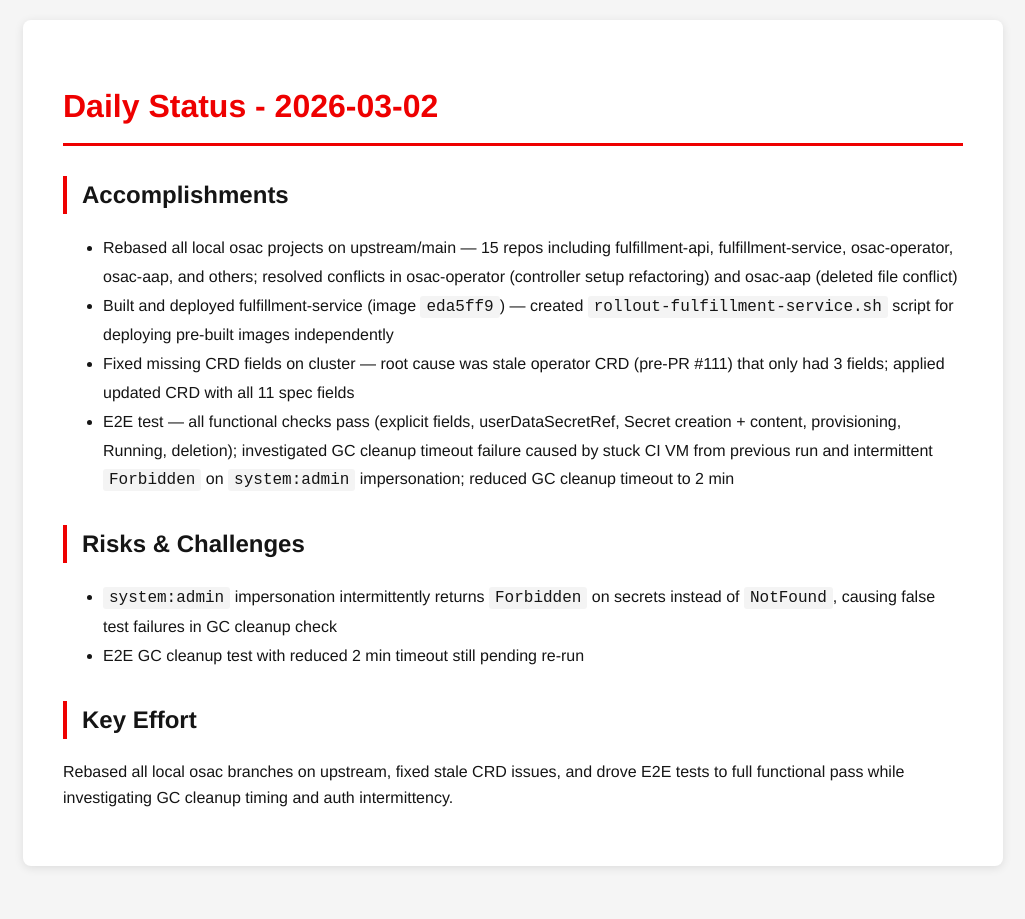
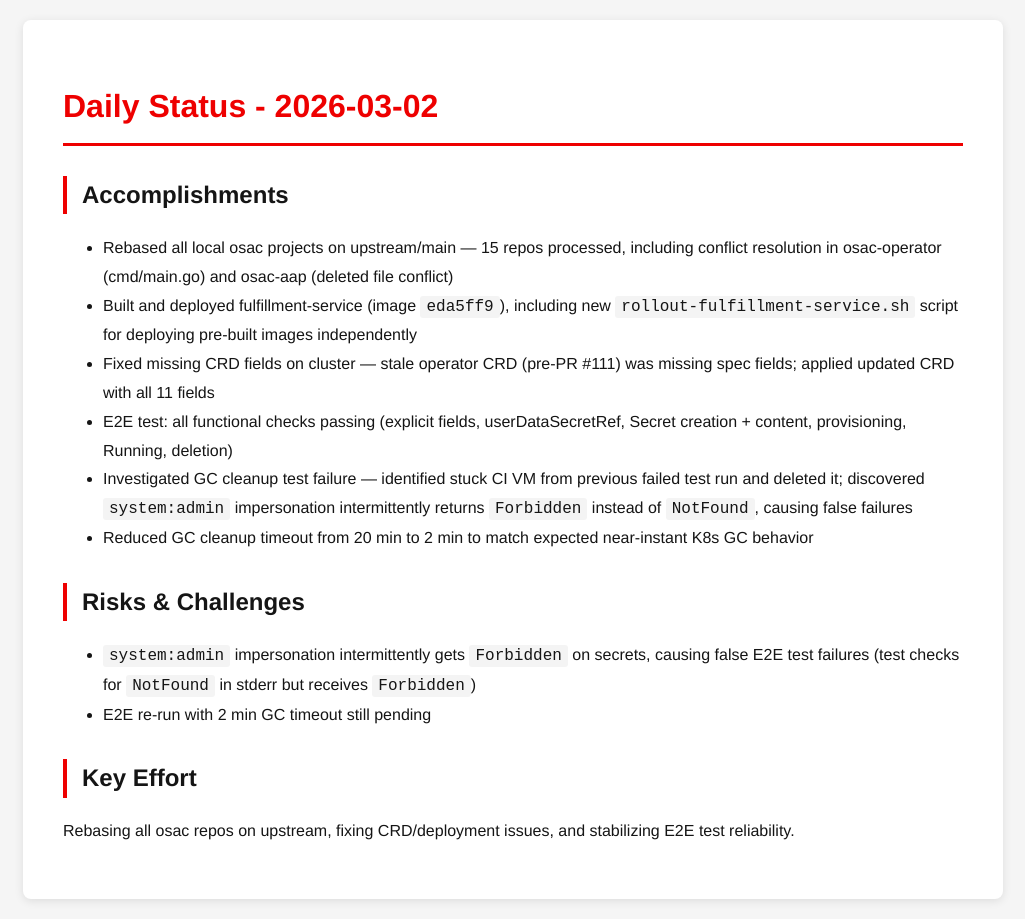
Before and after one commit to tzvatot/daily-status, a Jekyll site: the page built from 2026-03-02.md, in a window 1280 px wide. Shown: the whole page, without its empty margins (127-1152 px from the left). Built offline with Jekyll 4.4.1, drawn with Linux system fonts in a browser that asks for light colours.

Commit message:
Daily status update - 2026-03-02

```diff
--- a/2026-03-02.md
+++ b/2026-03-02.md
@@ -7,14 +7,16 @@ date: 2026-03-02
 # Daily Status - 2026-03-02
 
 ## Accomplishments
-- Rebased all local osac projects on upstream/main — 15 repos including fulfillment-api, fulfillment-service, osac-operator, osac-aap, and others; resolved conflicts in osac-operator (controller setup refactoring) and osac-aap (deleted file conflict)
-- Built and deployed fulfillment-service (image `eda5ff9`) — created `rollout-fulfillment-service.sh` script for deploying pre-built images independently
-- Fixed missing CRD fields on cluster — root cause was stale operator CRD (pre-PR #111) that only had 3 fields; applied updated CRD with all 11 spec fields
-- E2E test — all functional checks pass (explicit fields, userDataSecretRef, Secret creation + content, provisioning, Running, deletion); investigated GC cleanup timeout failure caused by stuck CI VM from previous run and intermittent `Forbidden` on `system:admin` impersonation; reduced GC cleanup timeout to 2 min
+- Rebased all local osac projects on upstream/main — 15 repos processed, including conflict resolution in osac-operator (cmd/main.go) and osac-aap (deleted file conflict)
+- Built and deployed fulfillment-service (image `eda5ff9`), including new `rollout-fulfillment-service.sh` script for deploying pre-built images independently
+- Fixed missing CRD fields on cluster — stale operator CRD (pre-PR #111) was missing spec fields; applied updated CRD with all 11 fields
+- E2E test: all functional checks passing (explicit fields, userDataSecretRef, Secret creation + content, provisioning, Running, deletion)
+- Investigated GC cleanup test failure — identified stuck CI VM from previous failed test run and deleted it; discovered `system:admin` impersonation intermittently returns `Forbidden` instead of `NotFound`, causing false failures
+- Reduced GC cleanup timeout from 20 min to 2 min to match expected near-instant K8s GC behavior
 
 ## Risks & Challenges
-- `system:admin` impersonation intermittently returns `Forbidden` on secrets instead of `NotFound`, causing false test failures in GC cleanup check
-- E2E GC cleanup test with reduced 2 min timeout still pending re-run
+- `system:admin` impersonation intermittently gets `Forbidden` on secrets, causing false E2E test failures (test checks for `NotFound` in stderr but receives `Forbidden`)
+- E2E re-run with 2 min GC timeout still pending
 
 ## Key Effort
-Rebased all local osac branches on upstream, fixed stale CRD issues, and drove E2E tests to full functional pass while investigating GC cleanup timing and auth intermittency.
+Rebasing all osac repos on upstream, fixing CRD/deployment issues, and stabilizing E2E test reliability.
```
